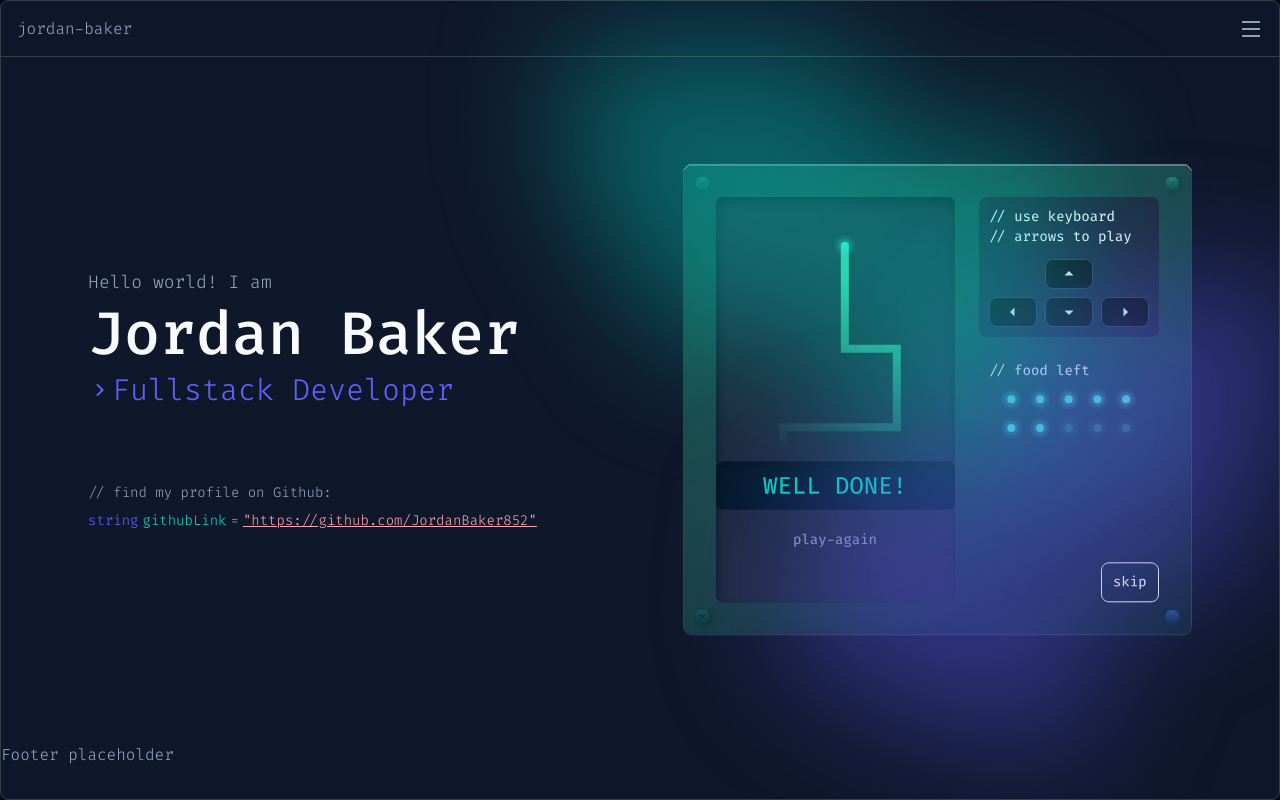
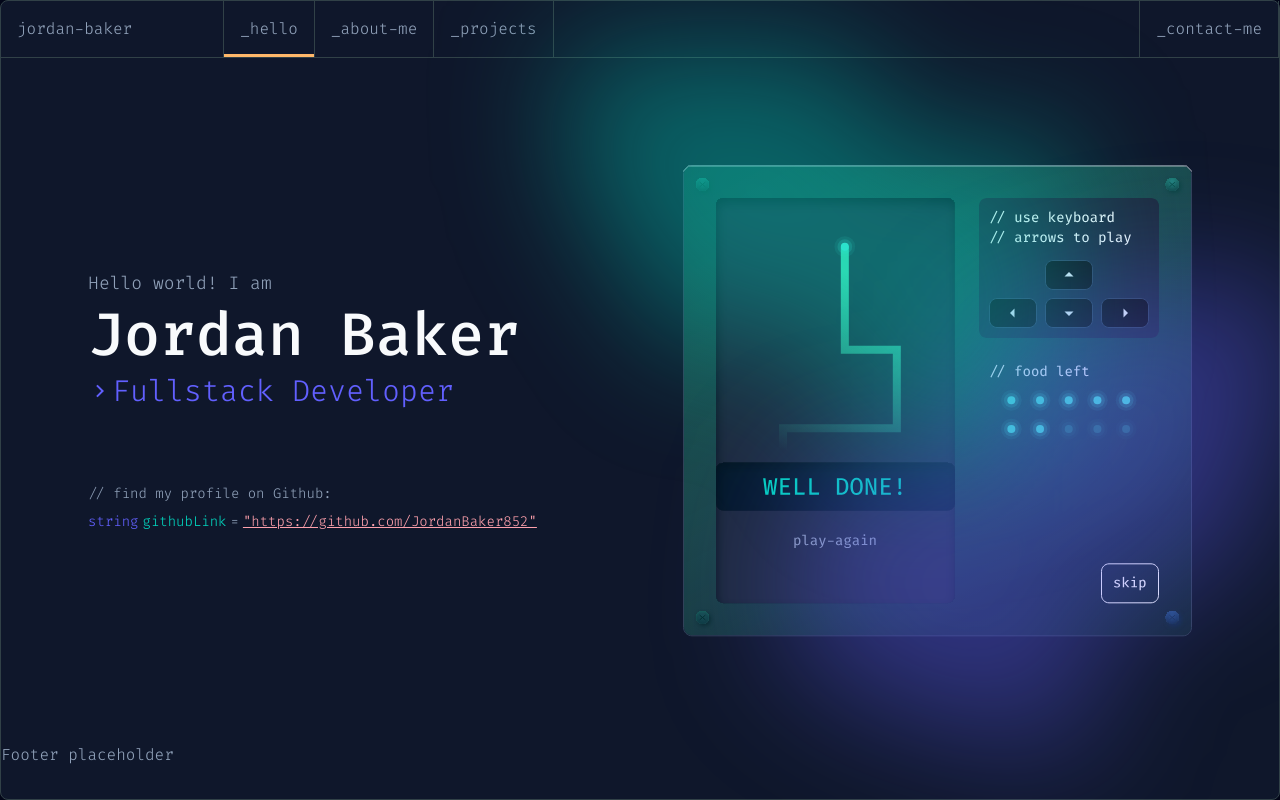
Before and after one commit to JordanBaker852/portfolio, a Next.js app: page / in a window 1280 px wide. Shown: the top 800 px of the page. Built offline with nearby package versions, Linux system fonts and the light colour scheme.

Commit message:
Create the desktop header with selected page styling

```diff
--- /dev/null
+++ b/app/components/Header.tsx
@@ -0,0 +1,25 @@
+import { RiMenuLine } from "@remixicon/react";
+import navigationTabs from "../data/navigationTabs.json";
+import HeaderNavItems from "./HeaderNavItems";
+
+const Header = () => {
+    return (
+        <header className="w-full relative border-b border-b-[#314147]">
+            <nav className="flex">
+                <HeaderNavItems viewport="desktop" items={navigationTabs}>
+                    <li className="p-4 inline-block lg:w-[17.47%] lg:border-r lg:border-r-[#314147]">jordan-baker</li>
+                </HeaderNavItems>
+                <button className="lg:hidden inline-flex text-[#90A1B9] p-4">
+                    <RiMenuLine />
+                </button>
+            </nav>
+            <nav className="absolute hidden top-14 w-full h-[calc(100dvh-112px)] bg-[#0F172B]">
+                <HeaderNavItems viewport="mobile" items={navigationTabs}>
+                    <li className="px-6 py-3 border-b border-b-[#314147]"># navigate:</li>
+                </HeaderNavItems>
+            </nav>
+        </header>
+    );
+};
+
+export default Header;
--- /dev/null
+++ b/app/components/HeaderNavItems.tsx
@@ -0,0 +1,65 @@
+'use client'
+
+import Link from "next/link";
+import { NavItem } from "../utils/customTypes";
+import { usePathname } from "next/navigation";
+import { JSX, PropsWithChildren } from "react";
+
+type Props = {
+    items: Array<NavItem>,
+    viewport: "desktop" | "mobile"
+};
+
+const buildDesktopNavItems = (navItems: Array<NavItem>): JSX.Element[] => {
+
+    const currentPath: string = usePathname();
+
+    const listItems: JSX.Element[] =  navItems.map(x => {
+        const isCurrentTab: boolean = currentPath == x.redirect;
+        const selectedTabClass: string = isCurrentTab
+        ?
+        `
+            relative after:content-[''] after:w-full after:h-0.75
+            after:absolute after:bottom-0 after:left-0 after:bg-[#FFB86A]
+        `
+        : ""
+
+        return(
+            <li key={x.title} className={`hidden lg:inline-block p-4 border-r border-r-[#314147]
+            last:float-right last:border-l last:border-l-[#314147] ${selectedTabClass}`}>
+                <Link href={x.redirect}>{x.title}</Link>
+            </li>
+        );
+    });
+
+    return listItems;
+};
+
+const buildMobileNavItems = (navItems: Array<NavItem>): JSX.Element[] => {
+
+    const listItems: JSX.Element[] = navItems.map(x => {
+        return (
+            <li key={x.title} className="px-6 py-3 border-b border-b-[#314147]">
+                <Link href={x.redirect}>{x.title}</Link>
+            </li>
+        );
+    });
+
+    return listItems;
+};
+
+const HeaderNavItems = ({items, viewport, children}: PropsWithChildren<Props>) => {
+
+    const listItems = viewport == "mobile"
+    ? buildMobileNavItems(items)
+    : buildDesktopNavItems(items);
+
+    return(
+        <ul className="list-none w-full">
+            {children}
+            {listItems}
+        </ul>
+    );
+};
+
+export default HeaderNavItems;
--- a/app/layout.tsx
+++ b/app/layout.tsx
@@ -1,9 +1,7 @@
 import type { Metadata } from "next";
 import { Fira_Code } from "next/font/google";
 import "./globals.css";
-import Link from "next/link";
-import { RiMenuLine } from "@remixicon/react";
-import navTabs from "./data/navigationTabs.json";
+import Header from "./components/Header";
 
 const firaCode = Fira_Code({
   weight: "300",
@@ -24,26 +22,7 @@ export default function RootLayout({
     <html lang="en">
       <body className={`${firaCode.className} antialiased`}>
         <div className="flex flex-col justify-between min-h-dvh bg-[#0F172B] border border-[#314147] rounded-lg fira-code max-w-453 m-auto">
-          <header className="w-full relative flex justify-between items-center h-14 border-b border-b-[#314147]">
-            <h2 className="inline-flex p-4">
-              <Link href="/">jordan-baker</Link>
-            </h2>
-            <button className="inline-flex text-[#90A1B9] p-4">
-              <RiMenuLine />
-            </button>
-            <nav className="absolute hidden top-14 w-full h-[calc(100dvh-112px)] bg-[#0F172B]">
-              <ul className="list-none">
-                <li className="px-6 py-3 border-b border-b-[#314147]"># navigate:</li>
-                {
-                  navTabs.map(x =>
-                    <li key={x.title} className="px-6 py-3 border-b border-b-[#314147]">
-                      <a href={x.redirect}>{x.title}</a>
-                    </li>
-                  )
-                }
-              </ul>
-            </nav>
-          </header>
+          <Header />
             {children}
           <footer className="w-full h-14">Footer placeholder</footer>
         </div>
--- /dev/null
+++ b/app/utils/customTypes.ts
@@ -0,0 +1,6 @@
+export type NavItem = {
+    title: string,
+    redirect: string
+};
+
+export type Nullable<T> = T | null;
```
